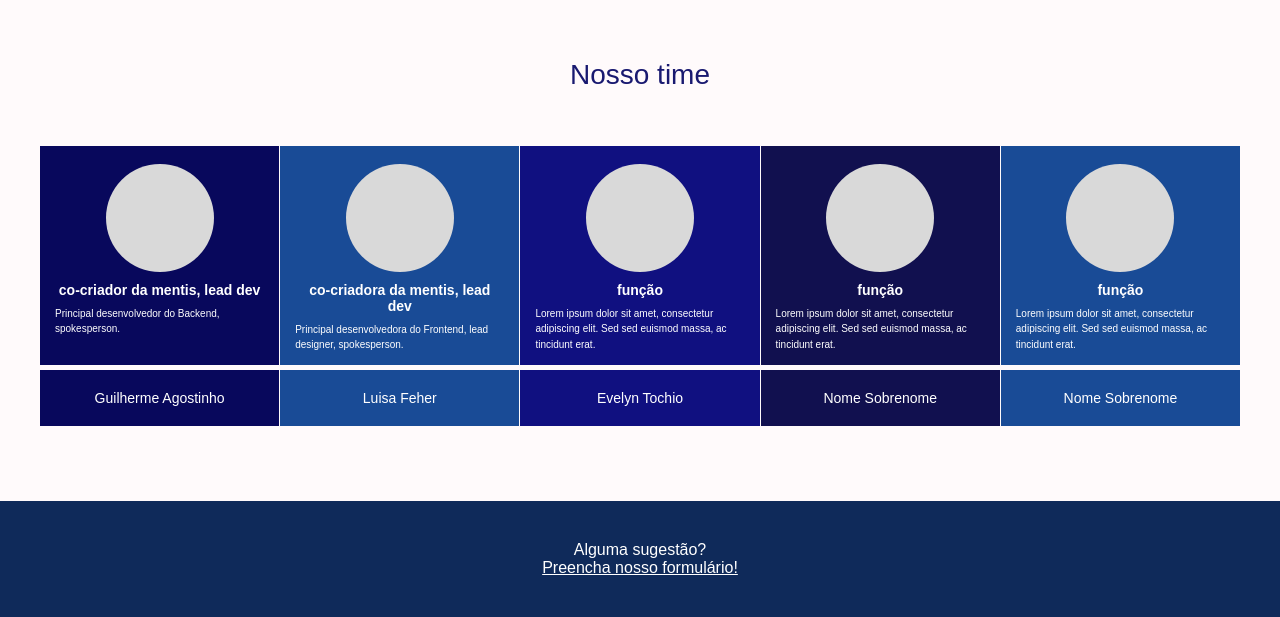
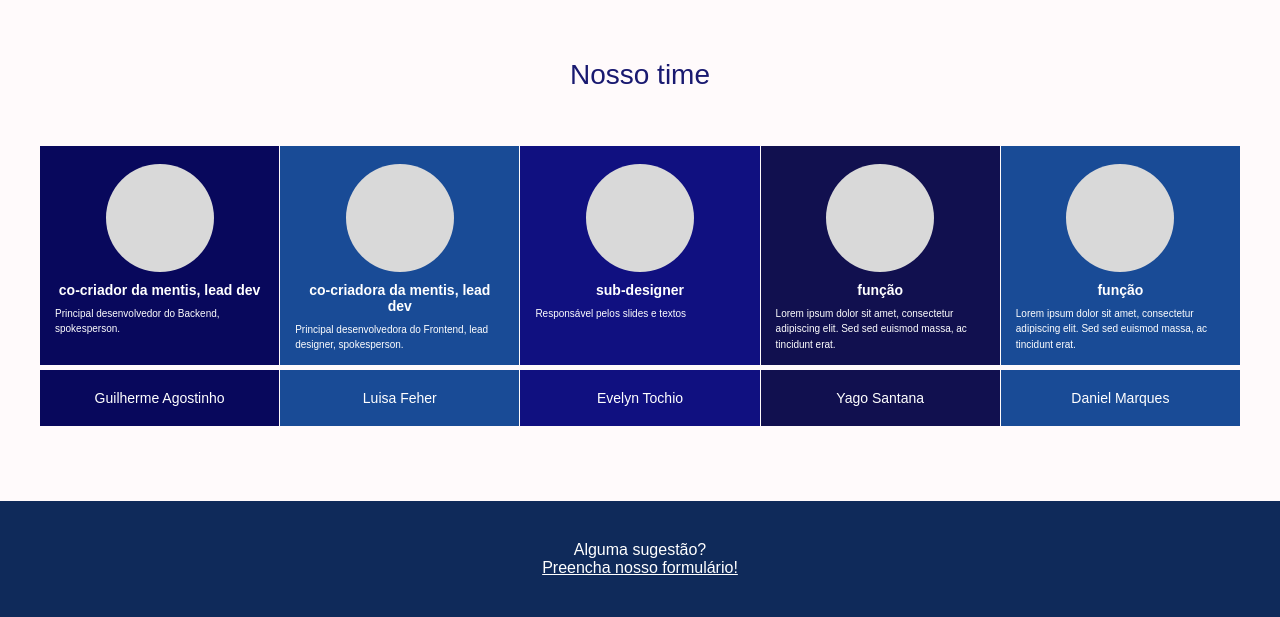
Before and after one commit to Guizindograu12/Mentis, a Flask app: page / in a window 1280 px wide. Shown: the part 2716-3333 px from the top of the page. Run offline with Flask 3, Linux system fonts and the light colour scheme.

Commit message:
Apresentar nomes dos integrantes

```diff
--- a/templates/index.html
+++ b/templates/index.html
@@ -453,8 +453,8 @@
 
         <div class="card">
             <div class="foto"></div>
-            <h3>Função</h3>
-            <p>Lorem ipsum dolor sit amet, consectetur adipiscing elit. Sed sed euismod massa, ac tincidunt erat.</p>
+            <h3>Sub-designer</h3>
+            <p>Responsável pelos slides e textos</p>
         </div>
 
         <div class="card">
@@ -475,8 +475,8 @@
         <div>Guilherme Agostinho</div>
         <div>Luisa Feher</div>
         <div>Evelyn Tochio</div>
-        <div>Nome Sobrenome</div>
-        <div>Nome Sobrenome</div>
+        <div>Yago Santana</div>
+        <div>Daniel Marques</div>
     </div>
 
 </section>
```
